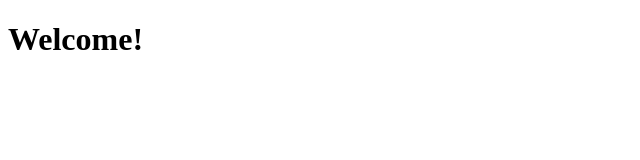
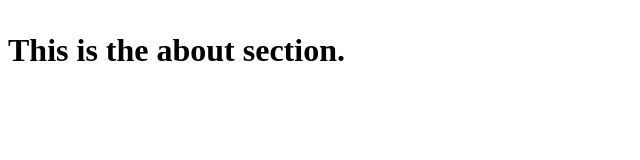
Before and after one commit to bharathi-nimbagallu/EXP-5, a plain HTML site: page index.html in a window 1280 px wide. Shown: the whole page, without its empty margins (0-640 px from the left). Drawn offline with Linux system fonts and the light colour scheme.

Commit message:
Update index.html

```diff
--- a/index.html
+++ b/index.html
@@ -1 +1 @@
-<!DOCTYPE html><html><head><title><p>This is the about section.</p></title></head><body><h1>Welcome!</h1></body></html>
+<!DOCTYPE html><html><head><title><p>Welcome</p></title></head><body><h1><p>This is the about section.</p></h1></body></html>
```
